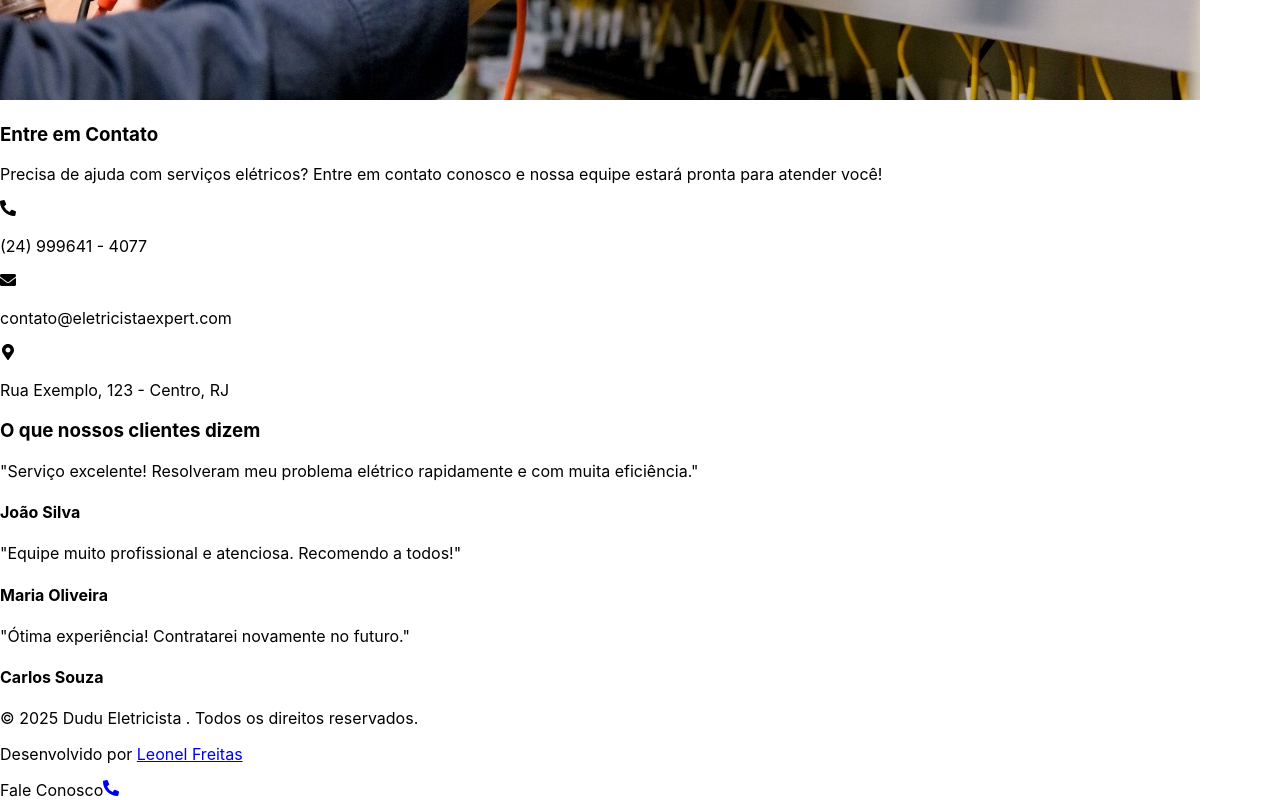
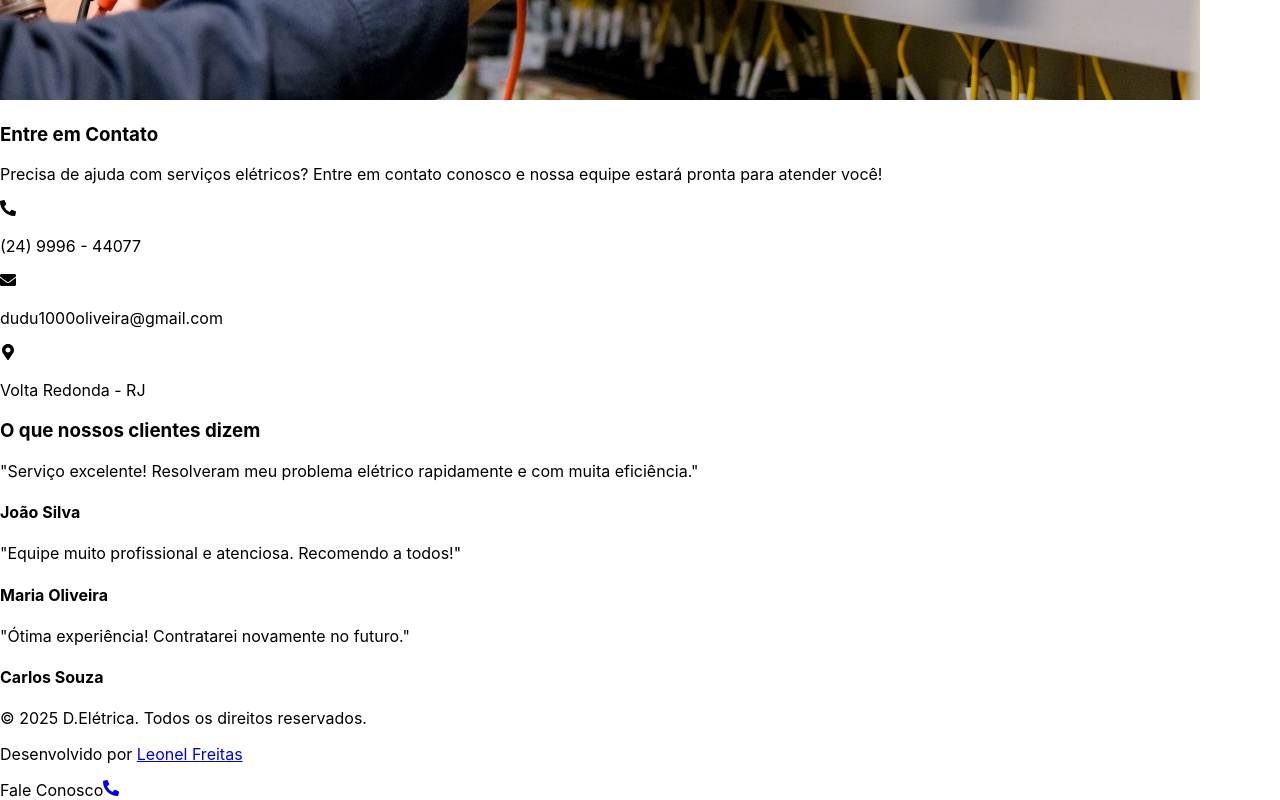
Before and after one commit to LeonelFreitas/landpage-eletricista, a React (Create React App) app: page / in a window 1280 px wide. Shown: the part 2067-2867 px from the top of the page. Built offline with nearby package versions, Linux system fonts and the light colour scheme.

Commit message:
atualizando dados da page

```diff
--- a/src/App.js
+++ b/src/App.js
@@ -295,15 +295,15 @@ const ElectricianLandingPage = () => {
             <div className="space-y-4">
               <div className="flex items-center gap-4">
                 <FaPhoneAlt className="text-2xl text-yellow-400" />
-                <p className="text-lg font-medium">(24) 999641 - 4077</p>
+                <p className="text-lg font-medium">(24) 9996 - 44077</p>
               </div>
               <div className="flex items-center gap-4">
                 <FaEnvelope className="text-2xl text-yellow-400" />
-                <p className="text-lg font-medium">contato@eletricistaexpert.com</p>
+                <p className="text-lg font-medium">dudu1000oliveira@gmail.com</p>
               </div>
               <div className="flex items-center gap-4">
                 <FaMapMarkerAlt className="text-2xl text-yellow-400" />
-                <p className="text-lg font-medium">Rua Exemplo, 123 - Centro, RJ</p>
+                <p className="text-lg font-medium">Volta Redonda - RJ</p>
               </div>
             </div>
           </div>
@@ -340,7 +340,7 @@ const ElectricianLandingPage = () => {
 
       {/* Footer */}
       <footer className="bg-gray-900 text-white p-4 text-center">
-        <p className="text-sm">© 2025 Dudu Eletricista . Todos os direitos reservados.</p>
+        <p className="text-sm">© 2025  D.Elétrica. Todos os direitos reservados.</p>
         <p className="text-sm">
           Desenvolvido por{" "}
           <a
@@ -366,7 +366,7 @@ const ElectricianLandingPage = () => {
 
         {/* Botão de WhatsApp */}
         <a
-          href="https://wa.me/55249996414077" // Link direto para o WhatsApp com o número
+          href="https://wa.me/5524999644077" // Link direto para o WhatsApp com o número
           target="_blank"
           rel="noreferrer"
           className="bg-green-500 text-white p-4 rounded-full shadow-lg hover:bg-green-600 transition-transform transform hover:scale-110 flex items-center justify-center"
@@ -446,7 +446,7 @@ const MultiStepFormPage = () => {
           Fale Conosco
         </span>
         <a
-          href="https://wa.me/55249996414077"
+          href="https://wa.me/5524999644077"
           target="_blank"
           rel="noreferrer"
           className="bg-green-500 text-white p-4 rounded-full shadow-lg hover:bg-green-600 transition-transform transform hover:scale-110 flex items-center justify-center"
@@ -457,7 +457,7 @@ const MultiStepFormPage = () => {
 
       {/* Footer Fixo */}
       <footer className="bg-gray-900 text-white p-4 text-center w-full fixed bottom-0">
-        <p className="text-sm">© 2025 Dudu Eletricista. Todos os direitos reservados.</p>
+        <p className="text-sm">© 2025 D.Elétrica. Todos os direitos reservados.</p>
         <p className="text-sm">
           Desenvolvido por{" "}
           <a
```
